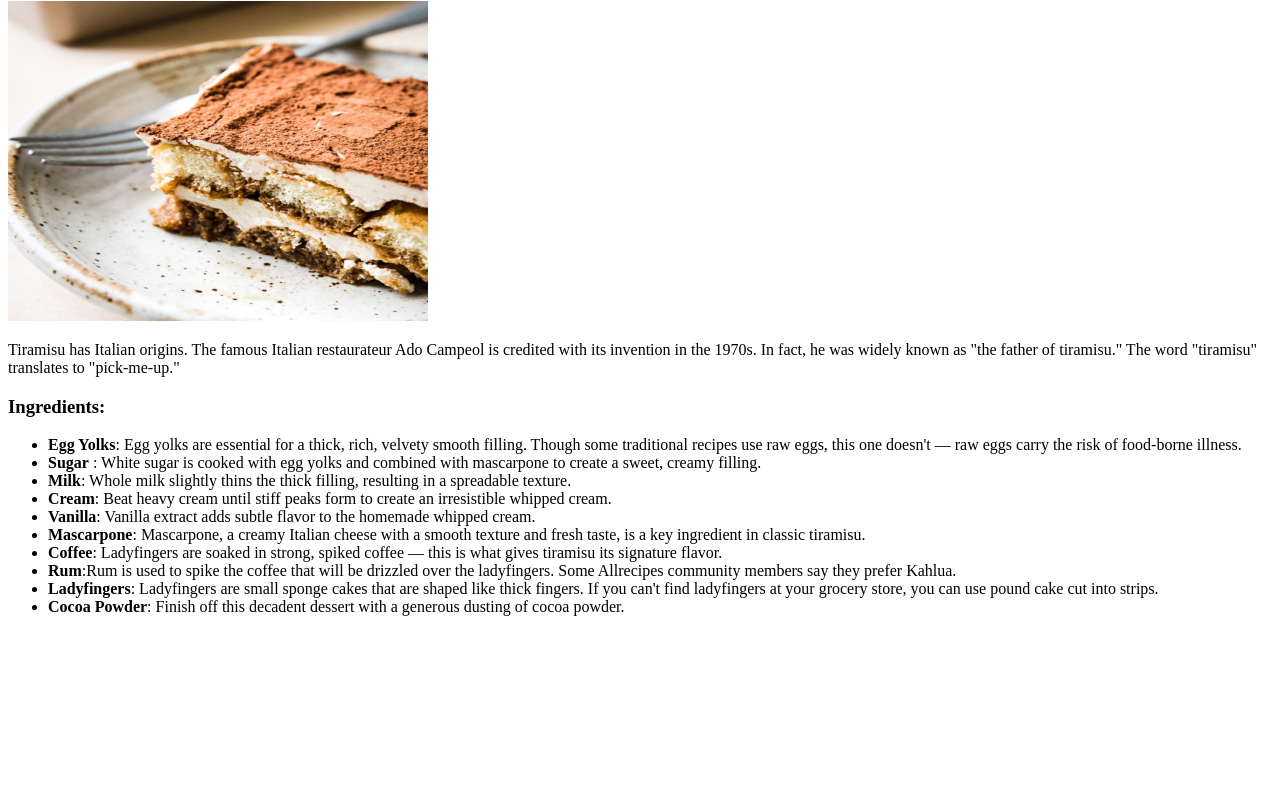
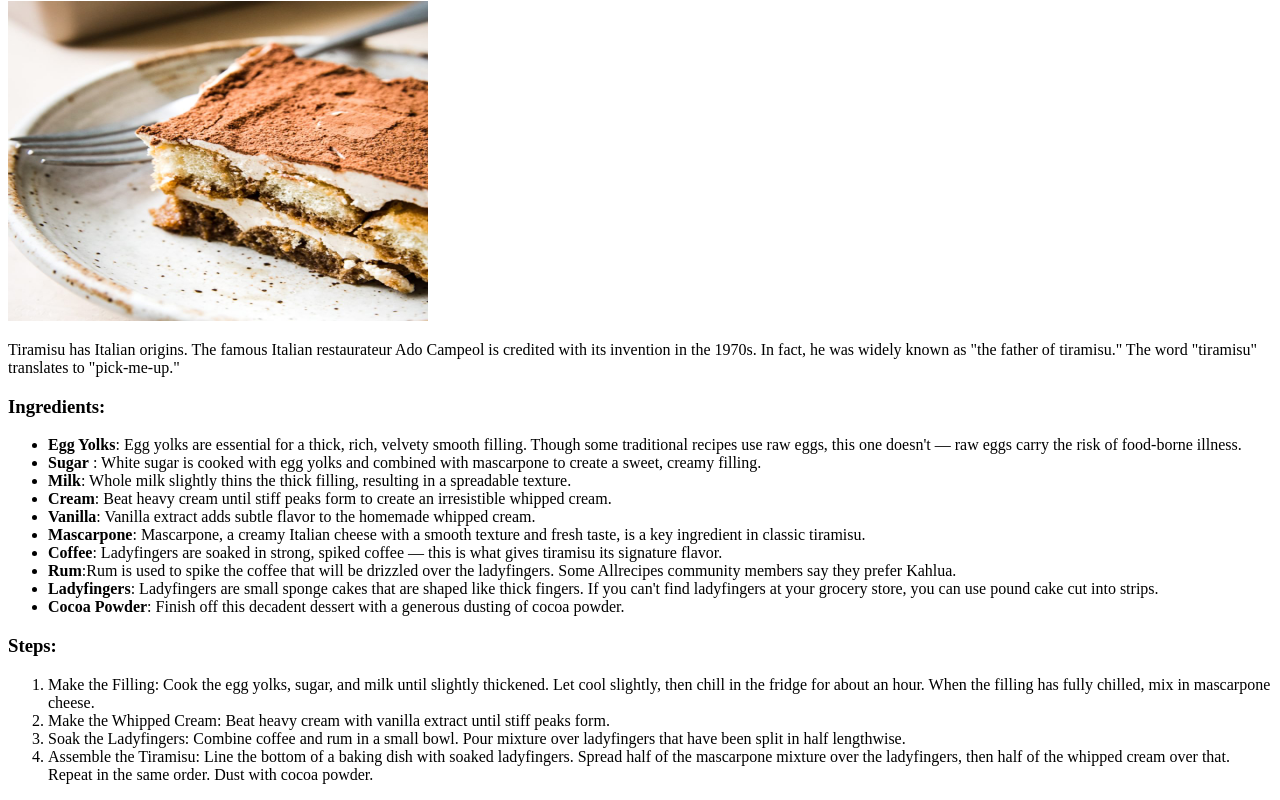
Before and after one commit to catadarius/odin-recipes, a plain HTML site: page recipes/tiramisu.html in a window 1280 px wide. Shown: the part 79-879 px from the top of the page. Before the commit the page ends 800 px from the top, so only its background shows below. Drawn offline with Linux system fonts and the light colour scheme.

Commit message:
add steps to tiramisu

```diff
--- a/recipes/tiramisu.html
+++ b/recipes/tiramisu.html
@@ -26,8 +26,19 @@
 </li>
 <li><strong>Ladyfingers</strong>:  Ladyfingers are small sponge cakes that are shaped like thick fingers. If you can't find ladyfingers at your grocery store, you can use pound cake cut into strips.</li>
 <li><strong>Cocoa Powder</strong>: Finish off this decadent dessert with a generous dusting of cocoa powder.</li>
+</ul>
+<h3>Steps:</h3>
+<ol>
+  <li>Make the Filling: Cook the egg yolks, sugar, and milk until slightly thickened. Let cool slightly, then chill in the fridge for about an hour. When the filling has fully chilled, mix in mascarpone cheese.
+  </li>
+  <li>Make the Whipped Cream: Beat heavy cream with vanilla extract until stiff peaks form.
 
+  </li>
+  <li>Soak the Ladyfingers: Combine coffee and rum in a small bowl. Pour mixture over ladyfingers that have been split in half lengthwise.
+  </li>
+  <li>Assemble the Tiramisu: Line the bottom of a baking dish with soaked ladyfingers. Spread half of the mascarpone mixture over the ladyfingers, then half of the whipped cream over that. Repeat in the same order. Dust with cocoa powder.
+  </li>
 
-</ul>
+</ol>
 </body>
 </html>
```
